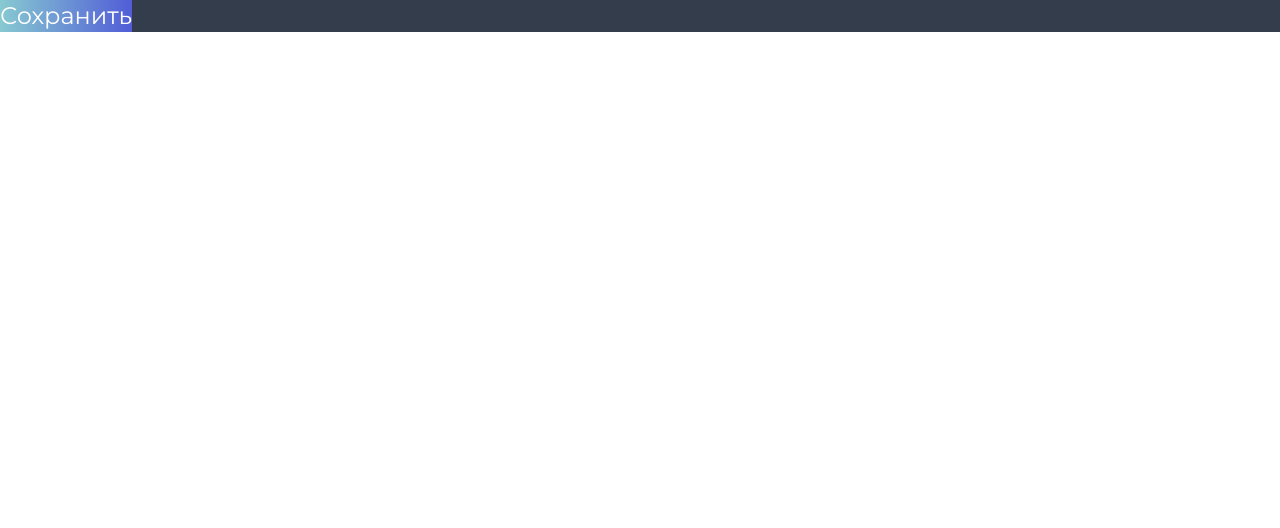
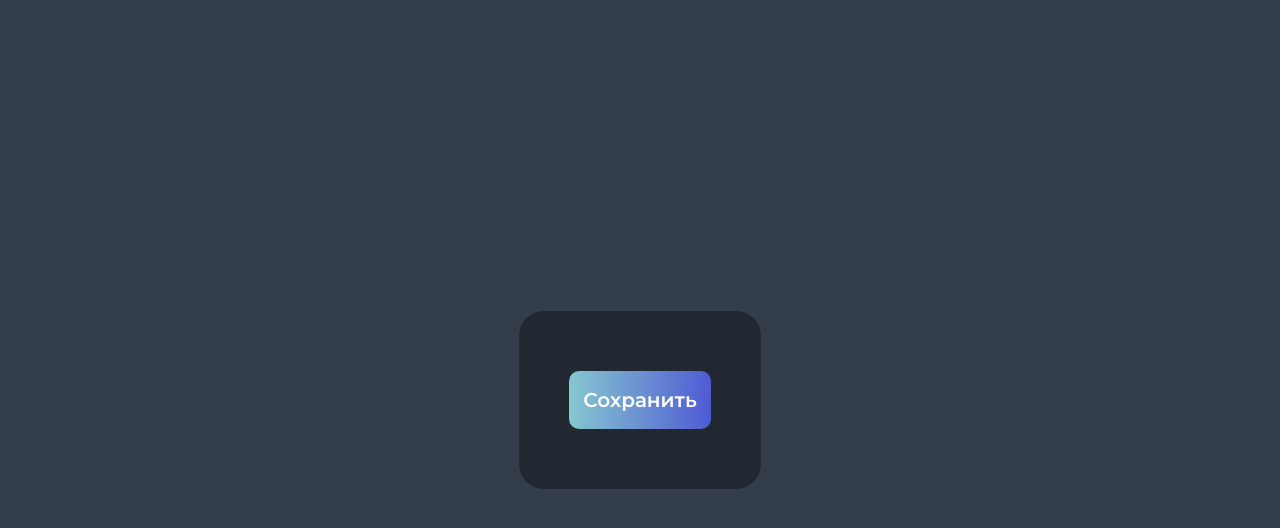
Before and after one commit to shuanvita/app-weather, a Vue app: page / in a window 1280 px wide. Shown: the top 528 px of the page. Built offline with nearby package versions, Linux system fonts and the light colour scheme; the HTML template or start-up script is replaced by a standard one.

Commit message:
Добавил компонент кнопки, сделал первоначальную стилизацию приложения

```diff
--- a/src/App.vue
+++ b/src/App.vue
@@ -1,11 +1,11 @@
-<script setup></script>
+<script setup>
+import Button from "./components/Button.vue";
+</script>
 
 <template>
-  <main class="bg-primary text-2xl text-white">
-    <div>
-      <button class="cursor-pointer bg-[image:var(--color-gradient-button)]">
-        Сохранить
-      </button>
+  <main class="bg-primary grid min-h-[100vh] place-items-center text-white">
+    <div class="bg-secondary rounded-[25px] px-[50px] py-15">
+      <Button>Сохранить</Button>
     </div>
   </main>
 </template>
--- /dev/null
+++ b/src/components/Button.vue
@@ -0,0 +1,12 @@
+<script setup></script>
+
+<template>
+  <button
+    class="cursor-pointer rounded-[10px] bg-[image:var(--color-gradient-button)] p-[14px] text-[20px] font-semibold hover:bg-[image:var(--color-gradient-button-hover)]"
+  >
+    <div>
+      <slot name="icon" />
+    </div>
+    <slot />
+  </button>
+</template>
```
